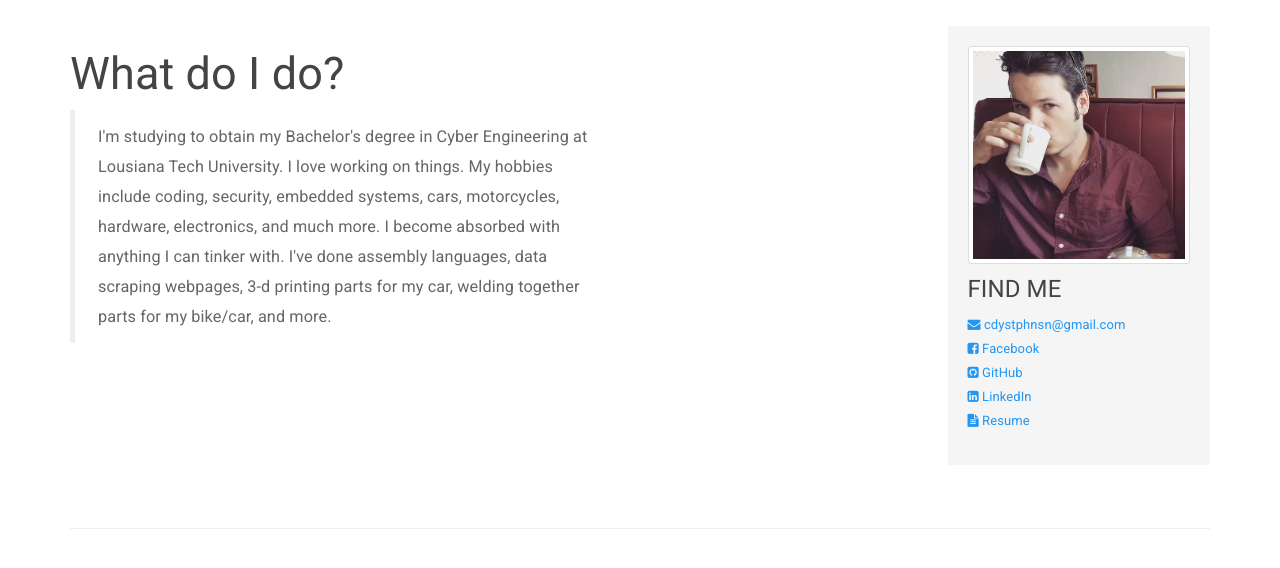
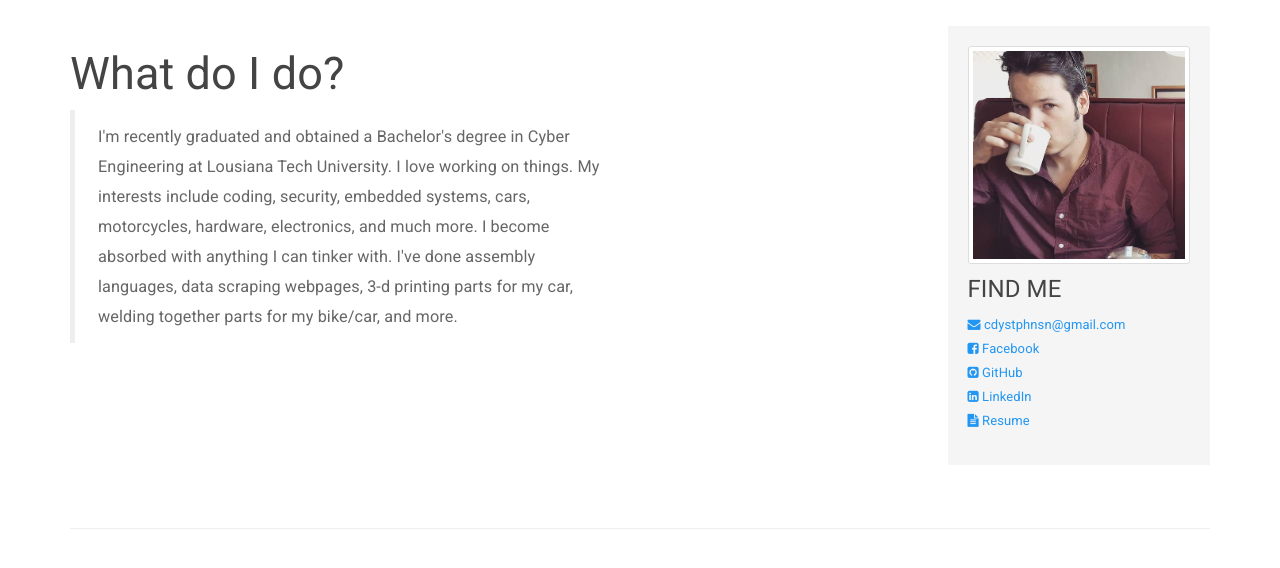
Before and after one commit to zenxr/zenxr.github.io, a Jekyll site: the page built from index.html, in a window 1280 px wide, cut to the strip 301-869 px from the top of the page. Built offline with Jekyll 4.4.1, drawn with Linux system fonts in a browser that asks for light colours; nearby versions of some CDN libraries.

Commit message:
Update index.html

```diff
--- a/index.html
+++ b/index.html
@@ -21,7 +21,7 @@
         <div class="col-md-6">
             <h2 class="header-light regular-pad">What do I do?</h2>
             <blockquote>
-              <p>I'm studying to obtain my Bachelor's degree in Cyber Engineering at Lousiana Tech University. I love working on things. My hobbies include coding, security, embedded systems, cars, motorcycles, hardware, electronics, and much more. I become absorbed with anything I can tinker with. I've done assembly languages, data scraping webpages, 3-d printing parts for my car, welding together parts for my bike/car, and more.</p>
+              <p>I'm recently graduated and obtained a Bachelor's degree in Cyber Engineering at Lousiana Tech University. I love working on things. My interests include coding, security, embedded systems, cars, motorcycles, hardware, electronics, and much more. I become absorbed with anything I can tinker with. I've done assembly languages, data scraping webpages, 3-d printing parts for my car, welding together parts for my bike/car, and more.</p>
             </blockquote>
         </div>
         <div class="col-md-3 col-md-offset-3">
```
